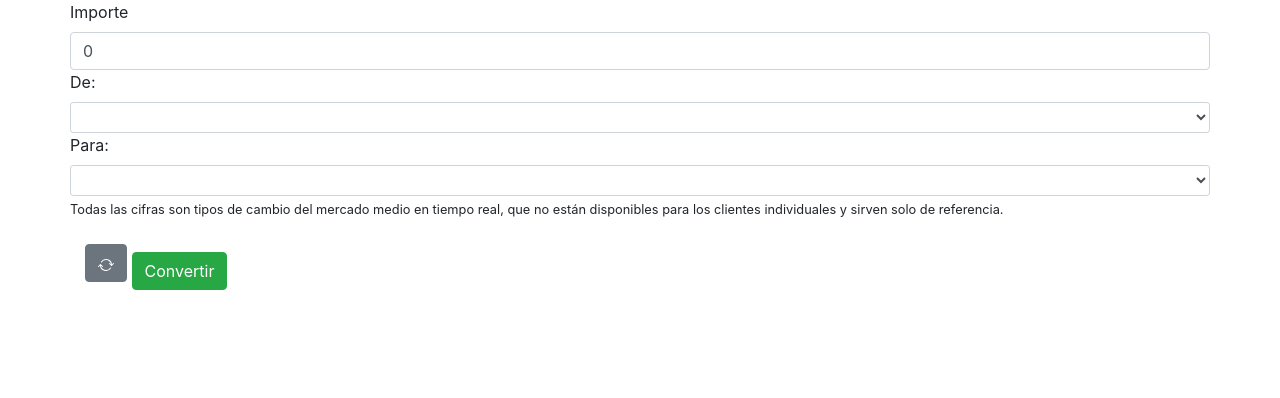
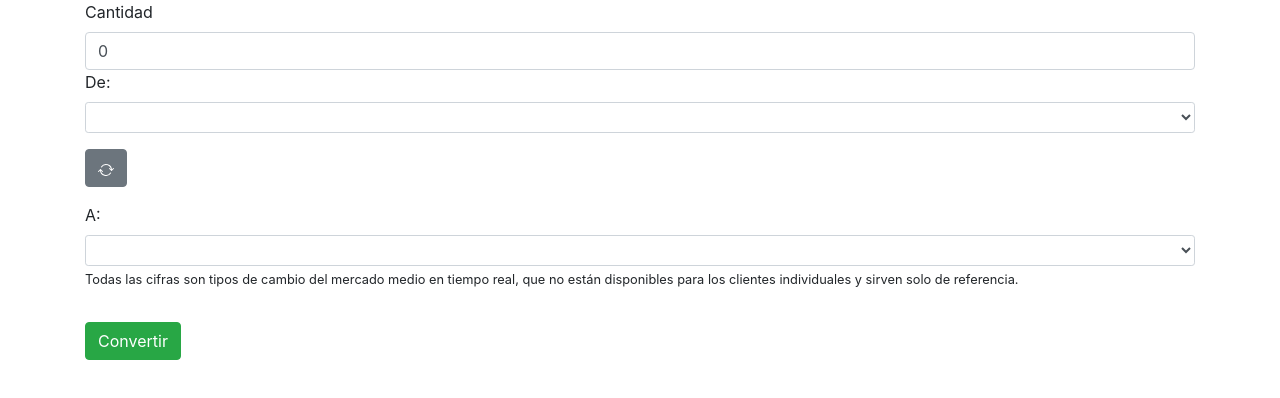
Before and after one commit to marcoluchi11/currencyConverter, a plain HTML site: page public/index.html in a window 1280 px wide. Drawn offline with Linux system fonts and the light colour scheme; no server answers.

Commit message:
se cambio orden de elementos y se agregan col-12 donde se necesitaba para un mejor ordenamiento

```diff
--- a/public/index.html
+++ b/public/index.html
@@ -4,29 +4,27 @@
     <meta charset="UTF-8" />
     <meta name="viewport" content="width=device-width, initial-scale=1.0" />
     <title>Currency Converter</title>
+    <link
+      href="https://fonts.googleapis.com/css2?family=Roboto:ital,wght@0,500;1,300&display=swap"
+      rel="stylesheet"
+    />
     <link rel="stylesheet" href="css/bootstrap.min.css" />
     <link rel="stylesheet" href="css/style.css" />
   </head>
   <body>
     <div class="container">
       <div class="row">
-        <label for="amount">Importe</label>
-        <input id="importe" class="form-control" type="text" placeholder="" />
-        <label for="amount">De:</label>
-        <select id="opciones" class="form-control form-control-sm"> </select>
-        <label for="amount">Para:</label>
-        <select id="opciones2" class="form-control form-control-sm"> </select>
+        <div class="col-12">
+          <label for="amount">Cantidad</label>
+          <input id="importe" class="form-control" type="text" placeholder="" />
+        </div>
 
-        <p>
-          <small>
-            Todas las cifras son tipos de cambio del mercado medio en tiempo
-            real, que no están disponibles para los clientes individuales y
-            sirven solo de referencia.
-          </small>
-        </p>
-      </div>
-      <div class="row">
         <div class="col-12">
+          <label for="amount">De:</label>
+          <select id="opciones" class="form-control form-control-sm"> </select>
+        </div>
+
+        <div class="col-12 mt-3">
           <button id="revert" class="btn btn-secondary">
             <svg
               class="bi bi-arrow-repeat"
@@ -46,11 +44,29 @@
               />
             </svg>
           </button>
+        </div>
+        <div class="col-12 mt-3">
+          <label for="amount">A:</label>
+          <select id="opciones2" class="form-control form-control-sm"> </select>
+
+          <p>
+            <small>
+              Todas las cifras son tipos de cambio del mercado medio en tiempo
+              real, que no están disponibles para los clientes individuales y
+              sirven solo de referencia.
+            </small>
+          </p>
+        </div>
+      </div>
+      <div class="row">
+        <div class="col-12">
           <button id="btn" class="btn btn-success mt-3">Convertir</button>
         </div>
       </div>
       <div class="row">
-        <section id="resultado"></section>
+        <div class="col-12">
+          <section id="resultado"></section>
+        </div>
       </div>
     </div>
 
```
